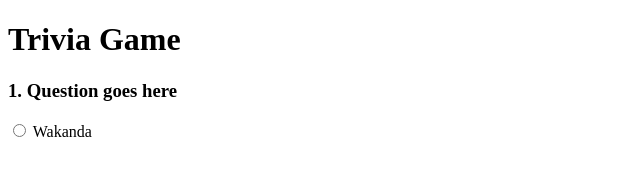
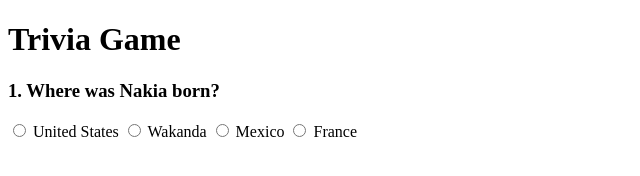
Before and after one commit to rmzcaro/TriviaGame, a plain HTML site: page index.html in a window 1280 px wide. Shown: the whole page, without its empty margins (0-640 px from the left). Drawn offline with nearby package versions, Linux system fonts and the light colour scheme.

Commit message:
added options

```diff
--- a/index.html
+++ b/index.html
@@ -19,9 +19,18 @@
 
         <form name="triviaForm"></form>
 
-            <h3>1. Question goes here</h3>
+            <h3>1. Where was Nakia born?</h3>
             <label class="radio-inline">
-                <input type="radio" class="q1" name="question1" value="1"> Wakanda
+                <input type="radio" class="q1" name="question1" value="1"> United States
+            </label>
+            <label class="radio-inline">
+                <input type="radio" class="q1" name="question1" value="2"> Wakanda
+            </label>
+            <label class="radio-inline">
+                <input type="radio" class="q1" name="question1" value="3"> Mexico
+            </label>
+            <label class="radio-inline">
+                <input type="radio" class="q1" name="question1" value="4"> France
             </label>
         </form>
 
```
